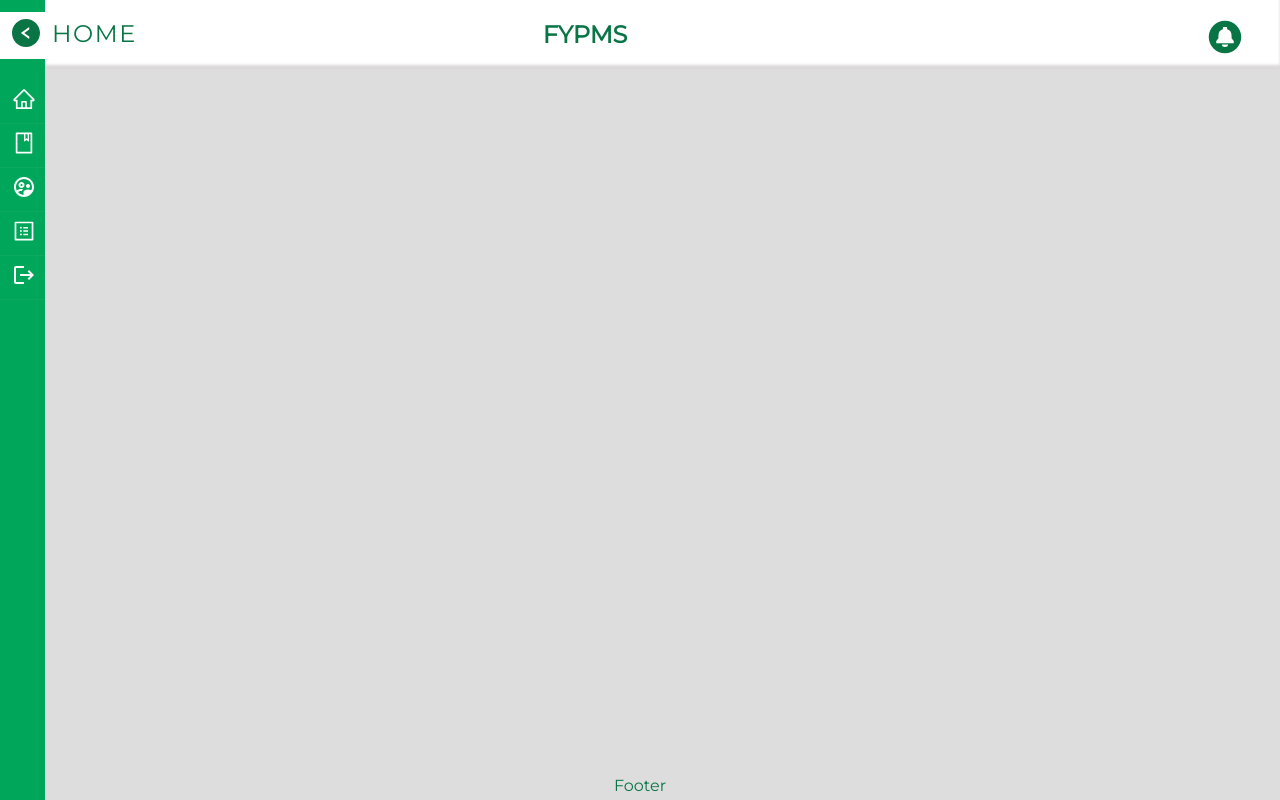
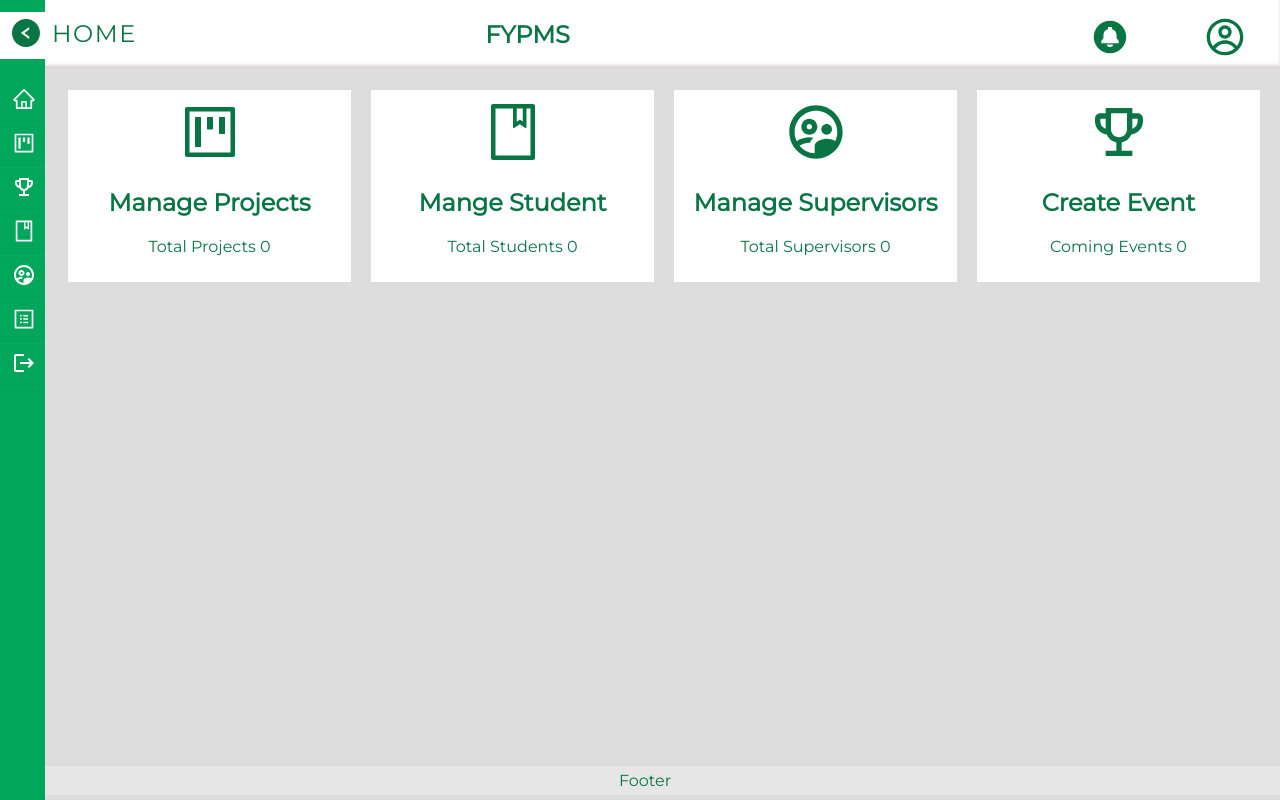
Before and after one commit to shahwaizzz/FYPMS, a React (Create React App) app in the folder custom-frontend/: page / in a window 1280 px wide. Built offline with nearby package versions, Linux system fonts and the light colour scheme.

Commit message:
frontend-nav-bar

```diff
--- /dev/null
+++ b/custom-frontend/src/components/main-components/events.js
@@ -0,0 +1,9 @@
+import React from 'react'
+
+export default function Events() {
+    return (
+        <div>
+            Events
+        </div>
+    )
+}
--- a/custom-frontend/src/components/main-components/home.js
+++ b/custom-frontend/src/components/main-components/home.js
@@ -1,10 +1,29 @@
 import React from 'react'
+import { AiOutlineBook, AiOutlineProject } from 'react-icons/ai'
+import { MdOutlineEmojiEvents, MdOutlineSupervisedUserCircle } from 'react-icons/md'
 
 export default function Home() {
     return (
-        <div>
-            <div>
-
+        <div className="home">
+            <div className="home-box">
+                <AiOutlineProject size="4rem"/>
+                <h2>Manage Projects</h2>
+                <p>Total Projects 0</p>
+            </div>
+            <div className="home-box">
+                <AiOutlineBook size="4rem"/>
+                <h2>Mange Student</h2>
+                <p>Total Students 0</p>
+            </div>
+            <div className="home-box">
+                <MdOutlineSupervisedUserCircle size="4rem"/>
+                <h2>Manage Supervisors</h2>
+                <p>Total Supervisors 0</p>
+            </div>
+            <div className="home-box">
+                <MdOutlineEmojiEvents size="4rem"/>
+                <h2>Create Event</h2>
+                <p>Coming Events 0</p>
             </div>
         </div>
     )
--- /dev/null
+++ b/custom-frontend/src/components/main-components/projects.js
@@ -0,0 +1,9 @@
+import React from 'react'
+
+export default function Projects() {
+    return (
+        <div>
+            Projects
+        </div>
+    )
+}
--- a/custom-frontend/src/components/main-components/student.js
+++ b/custom-frontend/src/components/main-components/student.js
@@ -135,8 +135,8 @@ export default function Student() {
                  <td data-label="Options">
                  <div className="manage-buttons">
                      {/* <button className="view-btn" title="Student View" onClick={()=>toggleModel("view",student)}><BsFillImageFill size="1.5rem"/></button> */}
-                     <button className="update-btn" title="Edit Student" onClick={()=>toggleModel("form",student)}><FaEdit size="1.5rem"/></button>
-                     <button className="delete-btn" title="Delete Student" onClick={()=>deleteStudent(student._id)}><AiFillDelete size="1.5rem"/></button>
+                     <button className="update-user" title="Edit Student" onClick={()=>toggleModel("form",student)}><FaEdit size="1.5rem"/></button>
+                     <button className="delete-user" title="Delete Student" onClick={()=>deleteStudent(student._id)}><AiFillDelete size="1.5rem"/></button>
                      </div>
                  </td>
              </tr>)))
--- a/custom-frontend/src/components/navbar.js
+++ b/custom-frontend/src/components/navbar.js
@@ -1,18 +1,26 @@
 import React from 'react'
 import { IconContext } from "react-icons";
 import { IoNotificationsCircleSharp } from "react-icons/io5";
+import { CgProfile } from "react-icons/cg";
 
 export default function Navbar() {
     return (
         <div>
             <div className="title-bar">
-            <IconContext.Provider value={{ className:"icons title-bar-icons"}}>
                 <span></span>
                 <h2>FYPMS</h2>
-                <div  className="notification-icon">
-                <IoNotificationsCircleSharp size="2.5rem"/>
+                <div className="notification-icons-container">
+                <IconContext.Provider value={{ className:"icons title-bar-icons"}}>
+                    <div className="notification-icon">
+                        <IoNotificationsCircleSharp size="2.5rem"/>
+                    </div>
+                    </IconContext.Provider>
+                    <IconContext.Provider value={{ className:"icons title-bar-icons"}}>
+                    <div className="notification-icon">
+                        <CgProfile size="2.5rem"/>
+                    </div>
+                    </IconContext.Provider>
                 </div>
-            </IconContext.Provider>
             </div>
         </div>
     )
--- a/custom-frontend/src/components/sidebar.js
+++ b/custom-frontend/src/components/sidebar.js
@@ -1,12 +1,14 @@
 import React, { useState } from 'react';
 import { IconContext } from "react-icons";
-import { AiFillLeftCircle, AiOutlineHome, AiOutlineBook, AiOutlineProfile} from "react-icons/ai";
-import { MdOutlineSupervisedUserCircle ,MdLogout} from "react-icons/md";
+import { AiFillLeftCircle, AiOutlineHome, AiOutlineBook, AiOutlineProfile,AiOutlineProject} from "react-icons/ai";
+import { MdOutlineSupervisedUserCircle ,MdLogout,MdOutlineEmojiEvents} from "react-icons/md";
 import Home from './main-components/home';
 import Student from './main-components/student';
 import Supervisor from './main-components/supervisor';
 import UserProfile from './main-components/user-profile';
 import Logout from './logout';
+import Projects from './main-components/projects';
+import Events from './main-components/events';
 
 export default function Sidebar() {
     const [changePages, setChangePages] = useState(<Home/>);
@@ -19,6 +21,14 @@ export default function Sidebar() {
         if(e==="Home"){
             setPageName("Home");
             setChangePages(<Home/>);
+        }
+        if(e==="Projects"){
+            setPageName("Projects");
+            setChangePages(<Projects/>);
+        }
+        if(e==="Events"){
+            setPageName("Events");
+            setChangePages(<Events/>);
         }
         if(e==="Student"){
             setPageName("Students");
@@ -69,6 +79,14 @@ export default function Sidebar() {
                     <AiOutlineHome/>
                     <span>Home</span>
                 </li>
+                <li onClick={()=>changePage("Projects")}>
+                    <AiOutlineProject/>
+                    <span>Manage Projects</span>
+                </li>
+                <li onClick={()=>changePage("Events")}>
+                    <MdOutlineEmojiEvents/>
+                    <span>Mange Events</span>
+                </li>
                 <li onClick={()=>changePage("Student")}>
                     <AiOutlineBook/>
                     <span>Students</span>
--- a/custom-frontend/src/index.css
+++ b/custom-frontend/src/index.css
@@ -150,19 +150,9 @@ select:focus{
   width: 200px;
   margin: 20px;
 }
-.form-modal img{
-  width: 32%;
-  height: 32%;
-}
 .progress-bar{
   background-color: white;
   padding: 20px;
-}
-img {
-  width: 100%;
-  max-width: 400px;
-  height: auto;
-  object-fit: cover;
 }
 /* Title Bar */
 .title-bar{
@@ -187,7 +177,12 @@ img {
   color: white;
   transition: 0.5s;
 }
-
+.notification-icons-container{
+  display: flex;
+}
+.notification-icons-container>:last-child{
+  margin-left: 5px;
+}
 /* Menubar */
 .menubar{
   height: 100%;
@@ -260,7 +255,25 @@ img {
   background-color: white;
   position: relative;
 }
-/*Manage Products*/
+/*Home*/
+.home{
+  margin: 10px;
+   display: flex;
+}
+.home-box{
+  cursor: pointer;
+  background-color: white;
+  padding: 10px;
+  margin: 10px;
+  text-align: center;
+  width: 30%;
+}
+.home-box:hover{
+  border-radius: 10px;
+  border: 2px solid #00A65A;
+  transition: 0.3s;
+}
+/*Manage Data*/
 .data-container{
   margin-right: 10px;
 }
@@ -285,10 +298,10 @@ img {
 .view-btn:hover{
   color: rgb(0, 204, 255);
 }
-.update-btn:hover{
+.update-user:hover{
   color: #085c1b;
 }
-.delete-btn:hover{
+.delete-user:hover{
   color: #721C24;
 }
 .data-details{
@@ -317,43 +330,29 @@ img {
   display: none;
 }
 
-/*All Sales*/
-.fc-col-header-cell{
-  color: white;
-  background-color: #00A65A;
-}
-.fc-daygrid-day-frame{
-  background-color: white;
-}
-.fc-event-title-container{
-  background-color: #00A65A;
-  padding: 2px;
-}
 /*Footer*/
 footer{
-    position: absolute;
+    position: fixed;
     bottom: 5px;
     width: 100%;
+    background-color: rgb(230, 230, 230);
     text-align: center;
+    padding: 5px;
 }
 @media only screen and (max-width: 1080px){
-  .home{
-    flex-direction: column;
-  }
-  .home-table{
-    margin: 10px;
-  }
   .update-btn{
     margin-left: 3px;
     margin-right: 3px;
   }
+  .home{
+    flex-direction: column;
+  }
+  .home-box{
+    width: 80%;
+  }
 }
 /*Mobile View*/
 @media only screen and (max-width: 760px){
-  img {
-    width: 100%;
-    height: auto;
-  }
   .title-bar h2{
     padding-left: 50px;
   }
@@ -371,12 +370,6 @@ footer{
   }
   .data-width {
     margin-left: 1rem;
-  }
-  .home-img-form{
-    flex-direction: column;
-  }
-  .home-img-form form{
-    margin-top: 5px;
   }
   .table thead{
 		display: none;
@@ -406,9 +399,6 @@ footer{
 	}
   .border-line{
     width:200px;
-  }
-  .bill-record-data{
-    flex-direction: column;
   }
   .data-details{
     flex-direction: column;
```
